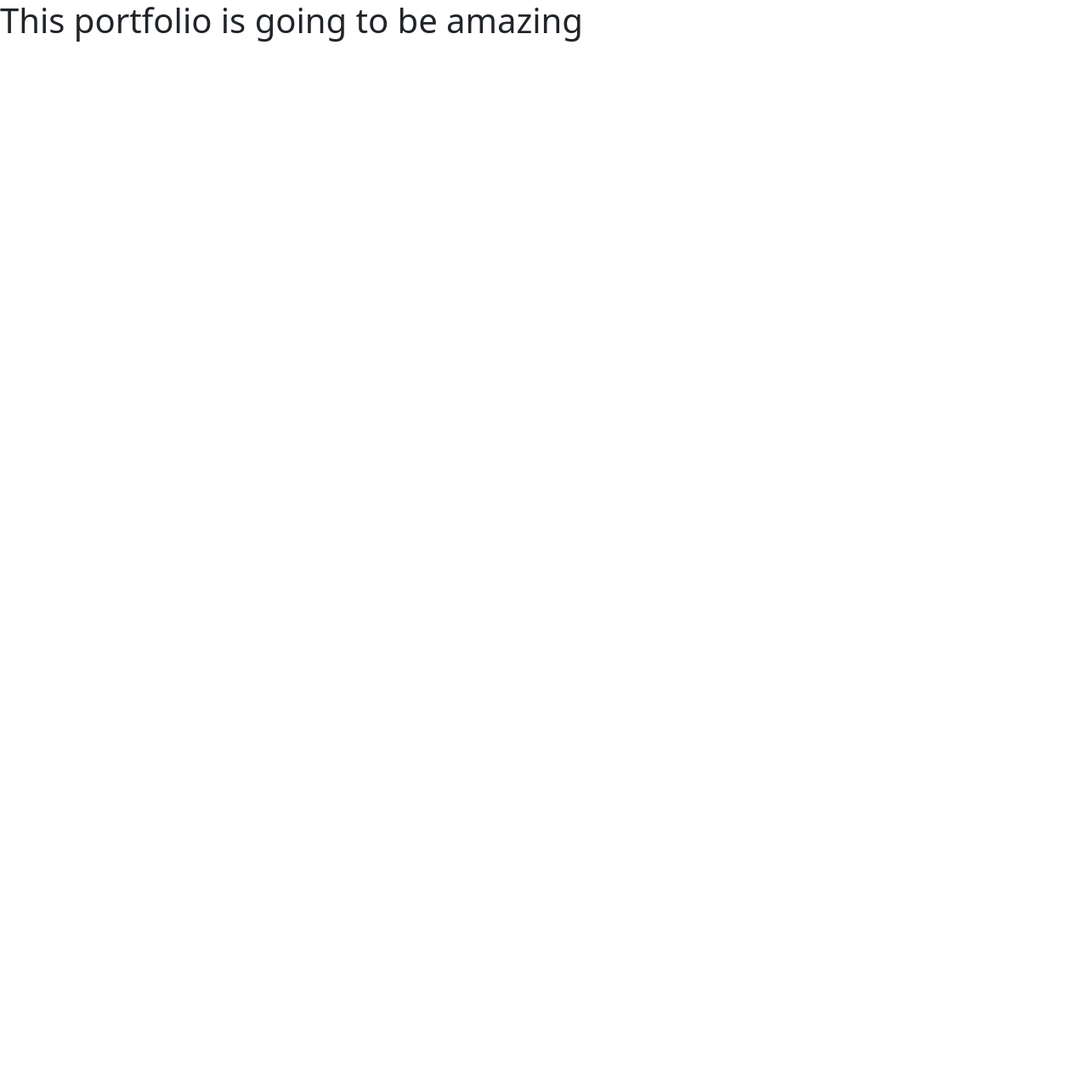
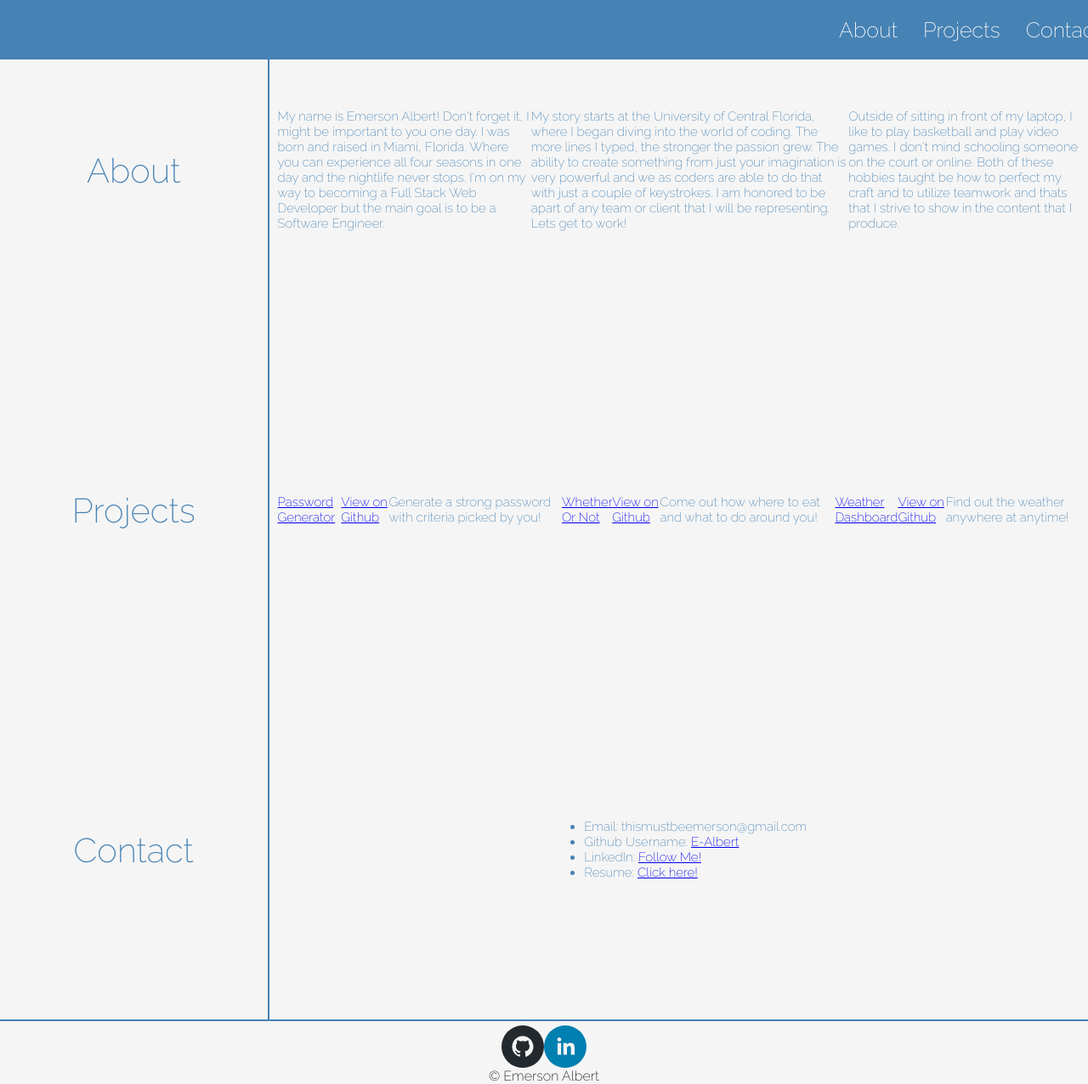
Before and after one commit to E-Albert/React-Portfolio, a React (Create React App) app: page / in a window 1280 px wide. Shown: the whole page at 85% size. Before the commit the page ends 800 px from the top, so only its background shows below. Built offline with nearby package versions, Linux system fonts and the light colour scheme.

Commit message:
portfolio

```diff
--- a/public/index.html
+++ b/public/index.html
@@ -24,7 +24,10 @@
       work correctly both with client-side routing and a non-root public URL.
       Learn how to configure a non-root public URL by running `npm run build`.
     -->
-    <title>React App</title>
+    <link rel="preconnect" href="https://fonts.googleapis.com">
+<link rel="preconnect" href="https://fonts.gstatic.com" crossorigin>
+<link href="https://fonts.googleapis.com/css2?family=Raleway:wght@200&display=swap" rel="stylesheet">
+    <title>Emerson's Portfolio</title>
   </head>
   <body>
     <noscript>You need to enable JavaScript to run this app.</noscript>
--- a/src/App.css
+++ b/src/App.css
@@ -1,38 +1,77 @@
-.App {
-  text-align: center;
+*{
+    background-color: #f5f5f5;
+    margin: 0;
+    font-family: 'Raleway', sans-serif;;
+
+}
+.navbar {
+    display: flex;
+    justify-content: flex-end;
+    gap: 30px;
+    font-size: 25px;
+    background-color: steelblue;
+    height: 40px;
+    align-items: center;
+    padding: 15px;
+   position: fixed;
+    width: 100%;
+
 }
 
-.App-logo {
-  height: 40vmin;
-  pointer-events: none;
+.navbar a {
+    text-decoration: none;
+    background-color: steelblue;
+    color: white
 }
 
-@media (prefers-reduced-motion: no-preference) {
-  .App-logo {
-    animation: App-logo-spin infinite 20s linear;
-  }
+.navbar a:hover {
+    text-decoration: underline;
 }
 
-.App-header {
-  background-color: #282c34;
-  min-height: 100vh;
-  display: flex;
-  flex-direction: column;
-  align-items: center;
-  justify-content: center;
-  font-size: calc(10px + 2vmin);
-  color: white;
+.about-container {
+    display: flex;
+    color: steelblue;
+    font-size: 40px;
+
 }
 
-.App-link {
-  color: #61dafb;
+.projects-container {
+    display: flex;
+     color: steelblue;
+    font-size: 40px;
 }
 
-@keyframes App-logo-spin {
-  from {
-    transform: rotate(0deg);
-  }
-  to {
-    transform: rotate(360deg);
-  }
+.contact-container {
+    display: flex;
+     color: steelblue;
+    font-size: 40px;
 }
+
+.first-column {
+height: 400px;
+border-right: 2px solid steelblue;
+width: 25%;
+display: flex;
+align-items: center;
+justify-content: center;
+
+}
+
+.second-column {
+width: 75%;
+display: flex;
+align-items: center;
+justify-content: center;
+font-size: 15px;
+padding: 10px;
+
+
+}
+
+.footer {
+   border-top: 2px solid steelblue;
+    width: 100%;
+  text-align: center;
+
+    padding-top: 5px;
+}
--- a/src/App.js
+++ b/src/App.js
@@ -1,9 +1,22 @@
 import './App.css';
-import 'bootstrap/dist/css/bootstrap.min.css'
+// import 'bootstrap/dist/css/bootstrap.min.css'
+import Navbar from './components/Navbar';
+import Footer from './components/Footer';
+import About from './components/About';
+import Projects from './components/Projects';
+import Contact from './components/Contact';
 
 function App() {
   return (
-   <h1>This portfolio is going to be amazing</h1>
+    <div>
+      <Navbar></Navbar>
+      <About />
+      <Projects />
+      <Contact />
+      <Footer />
+
+    </div>
+
   );
 }
 
--- /dev/null
+++ b/src/components/About.js
@@ -0,0 +1,42 @@
+import React from "react";
+
+const About = () => {
+    return (
+        <div>
+            <div id="about-section" className="about-container">
+                <div className="first-column">
+                    <p>About</p>
+                </div>
+                <div className="second-column">
+
+                    <p>
+                        My name is Emerson Albert! Don't forget it, I might be important to
+                        you one day. I was born and raised in Miami, Florida. Where you can
+                        experience all four seasons in one day and the nightlife never
+                        stops. I'm on my way to becoming a Full Stack Web Developer but the
+                        main goal is to be a Software Engineer.
+                    </p>
+                    <p>
+                        My story starts at the University of Central Florida, where I began
+                        diving into the world of coding. The more lines I typed, the
+                        stronger the passion grew. The ability to create something from just
+                        your imagination is very powerful and we as coders are able to do
+                        that with just a couple of keystrokes. I am honored to be apart of
+                        any team or client that I will be representing. Lets get to work!
+                    </p>
+                    <p>
+                        Outside of sitting in front of my laptop, I like to play basketball
+                        and play video games. I don't mind schooling someone on the court or
+                        online. Both of these hobbies taught be how to perfect my craft and
+                        to utilize teamwork and thats that I strive to show in the content
+                        that I produce.
+                    </p>
+
+
+                </div>
+            </div>
+        </div>
+    )
+}
+
+export default About;
--- /dev/null
+++ b/src/components/Contact.js
@@ -0,0 +1,24 @@
+import React from "react";
+
+const Contact = () => {
+    return (
+        <div>
+            <div id="contact-section" className="contact-container">
+                <div className="first-column">
+                    <p>Contact</p>
+                </div>
+                <div className="second-column">
+                    <ul class="list-group list-group-flush">
+                        <li class="list-group-item">Email: thismustbeemerson@gmail.com</li>
+                        <li class="list-group-item">Github Username: <a href="https://github.com/E-Albert">E-Albert</a></li>
+                        <li class="list-group-item">LinkedIn: <a href="https://www.linkedin.com/in/emerson-albert-402922224/">Follow Me!</a></li>
+                        <li class="list-group-item">Resume: <a href="https://drive.google.com/file/d/1YpvYBWgXull9Y810fXPjaNrcBLRaT92e/view?usp=sharing">Click here!</a></li>
+                    </ul>
+
+                </div>
+            </div>
+        </div>
+    )
+}
+
+export default Contact;
--- /dev/null
+++ b/src/components/Footer.js
@@ -0,0 +1,16 @@
+import React from "react";
+import { SocialIcon } from "react-social-icons";
+
+const Footer = () => {
+    return (
+        <div className="footer">
+            <div className="icon-box">
+                <SocialIcon url="https://github.com/E-Albert"></SocialIcon>
+                <SocialIcon url="https://www.linkedin.com/in/emerson-albert-402922224"></SocialIcon>
+            </div>
+            <p>© Emerson Albert</p>
+        </div>
+    )
+}
+
+export default Footer;
--- /dev/null
+++ b/src/components/Navbar.js
@@ -0,0 +1,15 @@
+import React from "react";
+
+const Navbar = () => {
+    return (
+
+        <div className='navbar'>
+            <span><a href='#about-section'>About</a></span>
+            <span><a href="#project-section">Projects</a></span>
+            <span><a href="#contact-section">Contact</a></span>
+        </div>
+
+    )
+}
+
+export default Navbar
--- /dev/null
+++ b/src/components/Projects.js
@@ -0,0 +1,29 @@
+import React from "react";
+
+const Projects = () => {
+    return (
+        <div>
+            <div  id='project-section' className="projects-container">
+                <div className="first-column">
+                    <p>Projects</p>
+                </div>
+                <div className="second-column">
+                    <p><a href="https://e-albert.github.io/ultimate-password-generator/">Password Generator</a></p>
+                    <p><a href="https://github.com/E-Albert/ultimate-password-generator">View on Github</a></p>
+                    <p>Generate a strong password with criteria picked by you!</p>
+
+                    <p class="mt-0 mb-1"><a href="https://javier0607.github.io/groupProject/">Whether Or Not</a></p>
+                    <p><a href="https://github.com/javier0607/groupProject">View on Github</a></p>
+                    <p>Come out how where to eat and what to do around you!</p>
+
+                    <p class="mt-0 mb-1"><a href="https://e-albert.github.io/the-weather-dashboard/">Weather Dashboard</a></p>
+                    <p><a href="https://github.com/E-Albert/the-weather-dashboard">View on Github</a></p>
+                    <p>Find out the weather anywhere at anytime!</p>
+
+                </div>
+            </div>
+        </div>
+    )
+}
+
+export default Projects;
--- a/src/index.js
+++ b/src/index.js
@@ -1,5 +1,6 @@
 import React from 'react';
 import ReactDOM from 'react-dom';
+
 
 import App from './App';
 import reportWebVitals from './reportWebVitals';
```
Also changed, not shown: package.json (+7 -0 lines), src/setupTests.js (deleted, +0 -5 lines), 2 other files (tests, documents, lock files or other folders).
